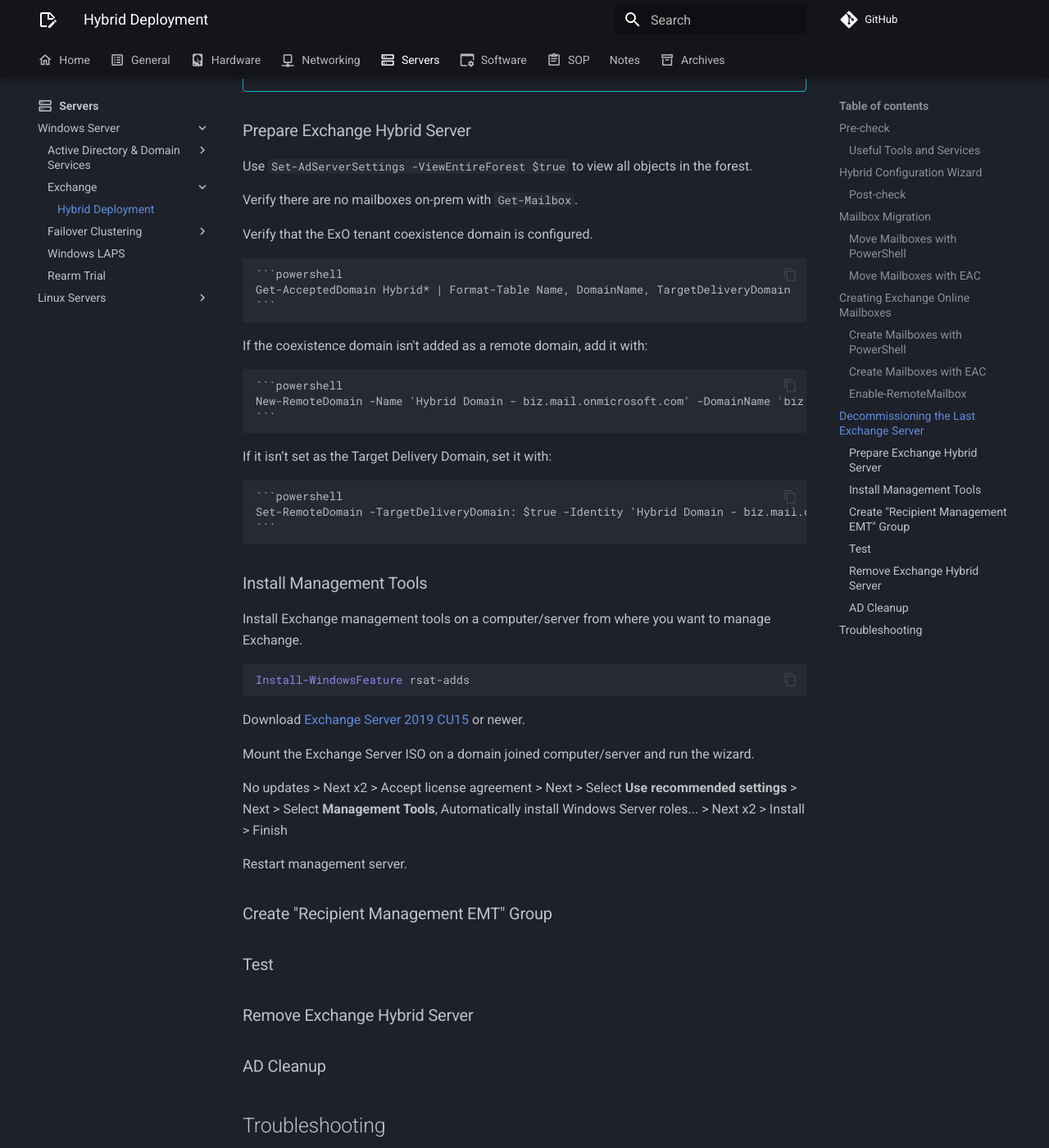
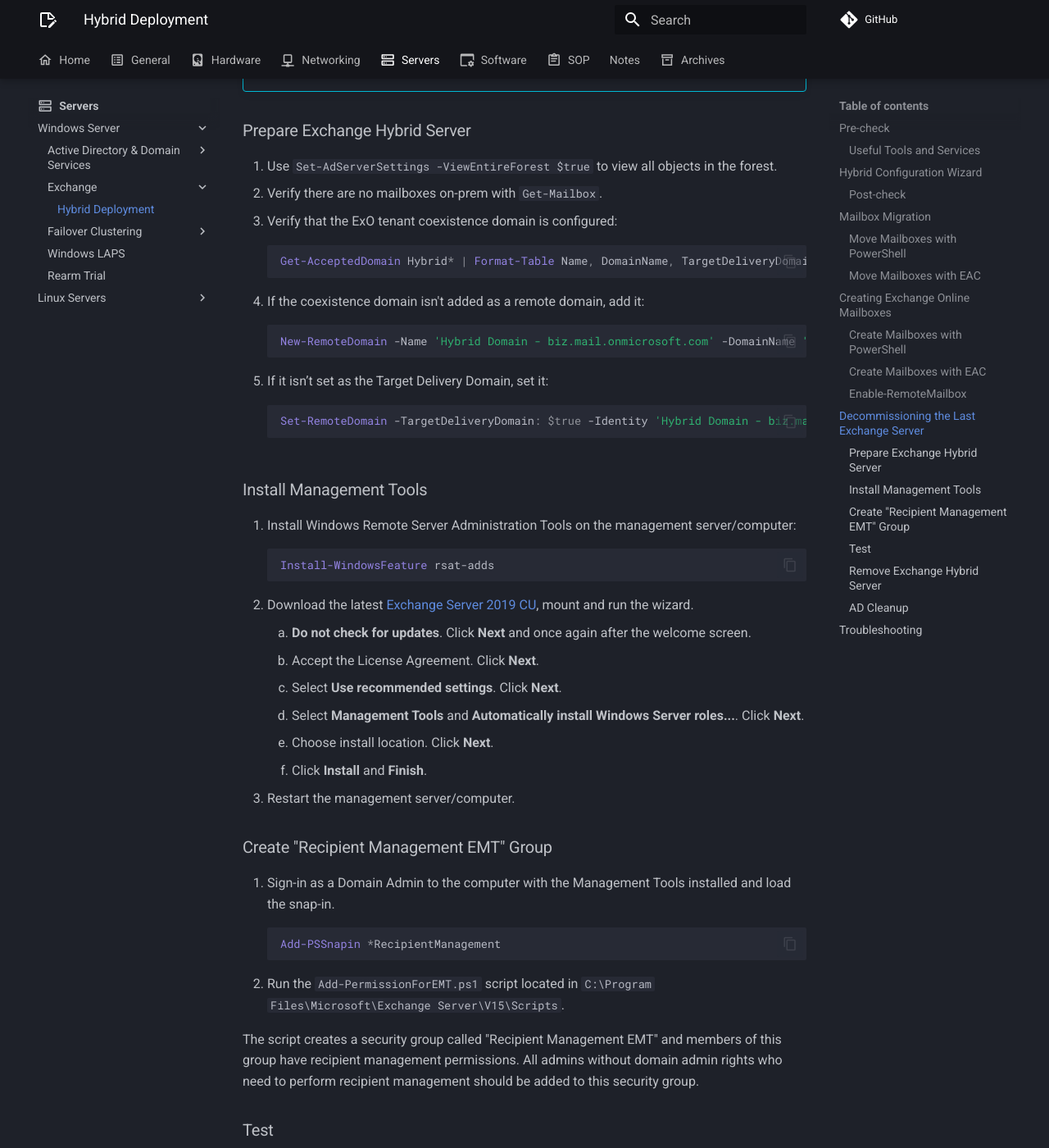
Before and after one commit to rmscode/binary-garden, an MkDocs documentation site: the page built from docs/servers/windows-server/exchange/hybrid-exchange.md, in a window 1280 px wide and 1400 px high, scrolled down 9409 px. Shown: the whole window at 82% size. Built offline with MkDocs 1.6.1 and Material for MkDocs 9.7.7, drawn with Linux system fonts in a browser that asks for light colours; comment, search, counter and statistics services are not loaded; some of the changed text lies outside the part shown.

Commit message:
Docs: Update hybrid-exchange.md

````diff
--- a/docs/servers/windows-server/exchange/hybrid-exchange.md
+++ b/docs/servers/windows-server/exchange/hybrid-exchange.md
@@ -294,23 +294,17 @@
 
 ### Prepare Exchange Hybrid Server
 
-Use `Set-AdServerSettings -ViewEntireForest $true` to view all objects in the forest.
-
-Verify there are no mailboxes on-prem with `Get-Mailbox`.
-
-Verify that the ExO tenant coexistence domain is configured.
-
+1. Use `Set-AdServerSettings -ViewEntireForest $true` to view all objects in the forest.
+2. Verify there are no mailboxes on-prem with `Get-Mailbox`.
+3. Verify that the ExO tenant coexistence domain is configured:<br>
     ```powershell
     Get-AcceptedDomain Hybrid* | Format-Table Name, DomainName, TargetDeliveryDomain
     ```
-
-If the coexistence domain isn't added as a remote domain, add it with:
-
+4. If the coexistence domain isn't added as a remote domain, add it:<br>
     ```powershell
     New-RemoteDomain -Name 'Hybrid Domain - biz.mail.onmicrosoft.com' -DomainName 'biz.mail.onmicrosoft.com'
     ```
-
-If it isn’t set as the Target Delivery Domain, set it with:
+5. If it isn’t set as the Target Delivery Domain, set it:<br>
 
     ```powershell
     Set-RemoteDomain -TargetDeliveryDomain: $true -Identity 'Hybrid Domain - biz.mail.onmicrosoft.com'
@@ -318,27 +312,79 @@
 
 ### Install Management Tools
 
-Install Exchange management tools on a computer/server from where you want to manage Exchange.
-
+1. Install Windows Remote Server Administration Tools on the management server/computer:<br>
 ```powershell
 Install-WindowsFeature rsat-adds
 ```
-
-Download [Exchange Server 2019 CU15](https://learn.microsoft.com/en-us/exchange/new-features/build-numbers-and-release-dates?view=exchserver-2019) or newer.
-
-Mount the Exchange Server ISO on a domain joined computer/server and run the wizard.
-
-No updates > Next x2 > Accept license agreement > Next > Select **Use recommended settings** > Next > Select **Management Tools**, Automatically install Windows Server roles... > Next x2 > Install > Finish
-
-Restart management server.
+2. Download the latest [Exchange Server 2019 CU](https://learn.microsoft.com/en-us/exchange/new-features/build-numbers-and-release-dates?view=exchserver-2019), mount and run the wizard.
+    1. **Do not check for updates**. Click **Next** and once again after the welcome screen.
+    2. Accept the License Agreement. Click **Next**.
+    3. Select **Use recommended settings**. Click **Next**.
+    4. Select **Management Tools** and **Automatically install Windows Server roles...**. Click **Next**.
+    5. Choose install location. Click **Next**.
+    6. Click **Install** and **Finish**.
+3. Restart the management server/computer.
 
 ### Create "Recipient Management EMT" Group
 
+1. Sign-in as a Domain Admin to the computer with the Management Tools installed and load the snap-in.<br>
+```powershell
+Add-PSSnapin *RecipientManagement
+```
+3. Run the `Add-PermissionForEMT.ps1` script located in `C:\Program Files\Microsoft\Exchange Server\V15\Scripts`.
+
+The script creates a security group called "Recipient Management EMT" and members of this group have recipient management permissions. All admins without domain admin rights who need to perform recipient management should be added to this security group.
+
 ### Test
+
+Shut down the Exchange Hybrid server and test.
+
+```powershell
+# The snap-in must be loaded each time it is needed. Starting EMS will not connect to the Exchange Server because it is offline.
+Add-PSSnapin *RecipientManagement
+# Test recipient cmdlets to confirm they work...
+Get-RemoteMailbox
+```
 
 ### Remove Exchange Hybrid Server
 
+1. Turn on your last Exchange Server, start EMS, and run the command below. Ensure that it isn't set to remote. If it is and you want to continue to access the public folders, you need to [migrate them to Exchange Online](https://learn.microsoft.com/en-us/exchange/collaboration-exo/public-folders/batch-migration-of-legacy-public-folders).<br>
+```powershell
+Get-OrganizationConfig | Format-List PublicFoldersEnabled
+```
+2. Point the MX and Autodiscovery DNS records to Exchange Online instead of your on-prem environment. Update both the internal and external DNS records.<br>
+3. Remove the Autodiscovery Service Connection Point (SCP) on the Exchange Servers by clearing the entry.<br>
+```powershell
+Get-ClientAccessService | Set-ClientAccessService -AutoDiscoverServiceInternalUri $null
+```
+4. Remove the Hybrid Configuration object from Active Directory.<br>
+```powershell
+Remove-HybridConfiguration -Confirm:$false
+```
+5. Verify that the Hybrid Configuration is successfully removed. The output will be empty.<br>
+```powershell
+Get-HybridConfiguration
+```
+6. Disable OAuth configuration from on-premises if it’s present.<br>
+```powershell
+Get-IntraOrganizationConnector | Set-IntraOrganizationConnector -Enabled $false
+# Verify that the enabled column is "False"
+Get-IntraOrganizationConnector | Format-Table Name,Enabled,TargetAddressDomains
+```
+7. Connect to Exchange Online PowerShell and disable OAuth configuration from Microsoft 365 if it’s present.<br>
+```powershell
+Connect-ExchangeOnline
+Get-IntraOrganizationConnector | Set-IntraOrganizationConnector -Enabled $false
+```
+
 ### AD Cleanup
+
+!!! warning
+
+    This can't be undone. Proceed only if you never plan to use the Exchange Server(s) again. That said, it is still possible to install a new Exchange Server in the future.
+
+1. Run the `CleanupActiveDirectoryEMT.ps1` script located in `C:\Program Files\Microsoft\Exchange Server\V15\Scripts`.
+2. When cleanup completes, you can **remove the AD computer object**. **Do not** uninstall the Exchange server.
 
 ## Troubleshooting
 
````
